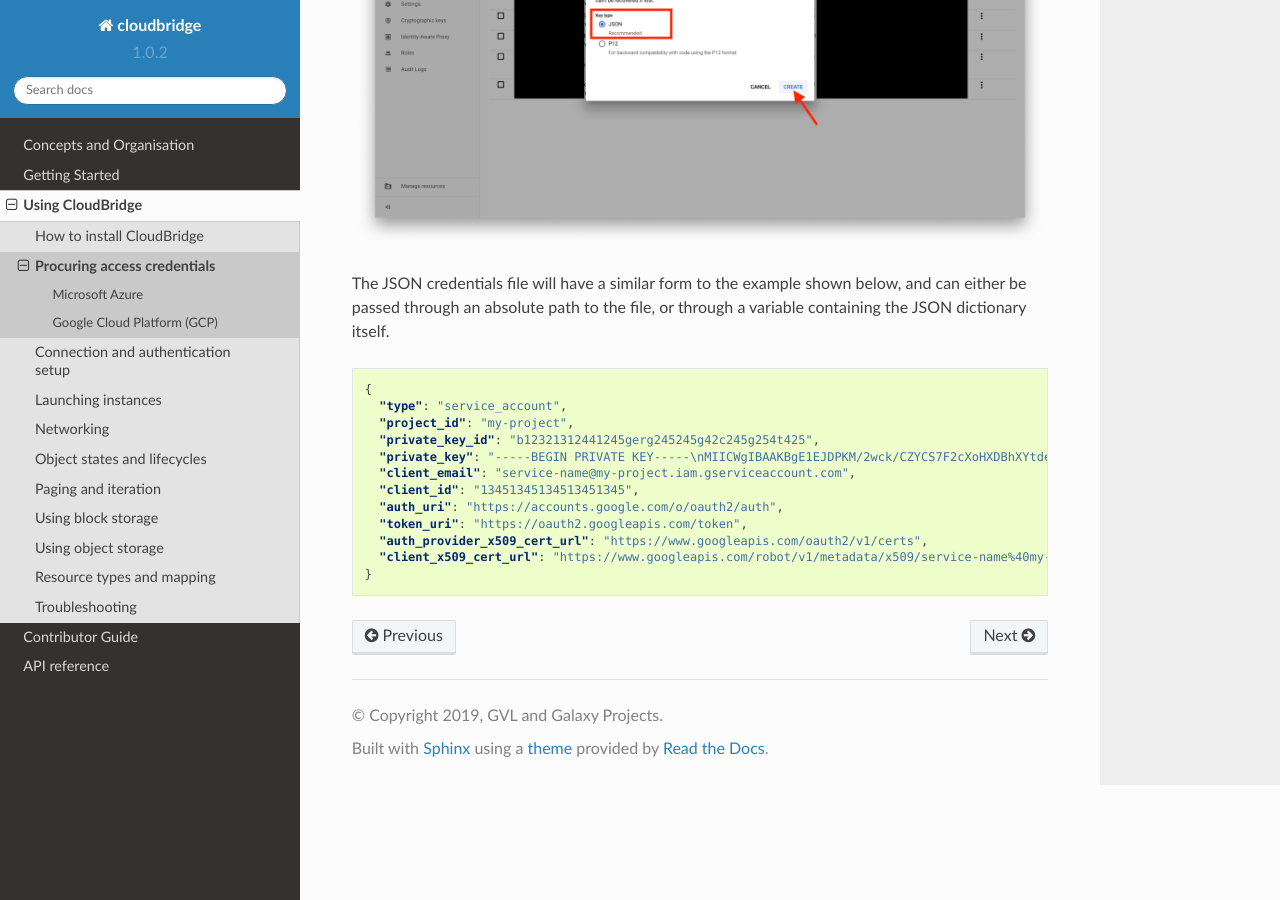
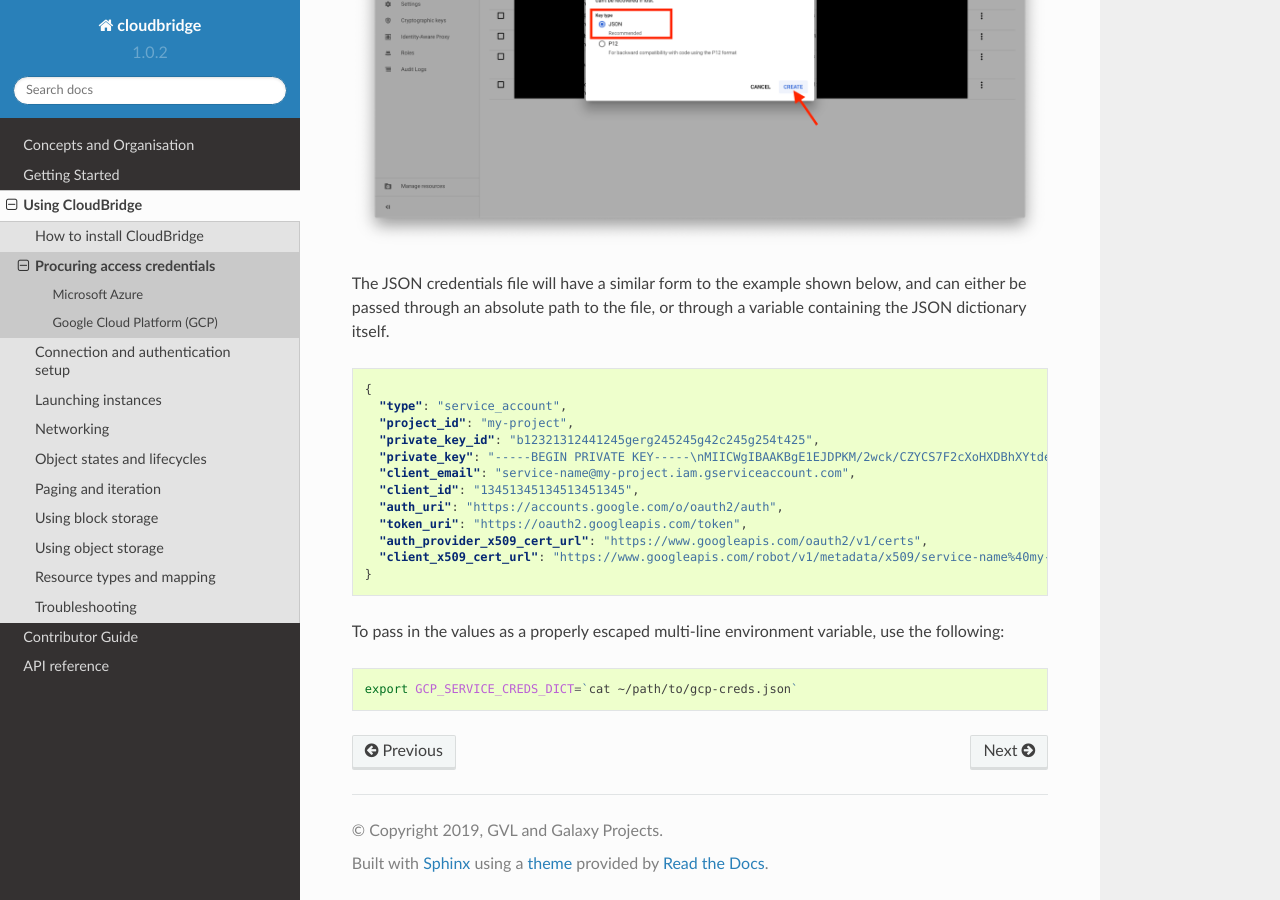
Before and after one commit to CloudVE/cloudbridge, a Sphinx documentation site: the page built from docs/topics/procuring_credentials.rst, in a window 1280 px wide and 900 px high, scrolled down 10041 px. Built offline with Sphinx 7.4.7 and the Read the Docs theme 2.0.0, drawn with Linux system fonts in a browser that asks for light colours.

Commit message:
Add instructions on exporting GCP service creds

```diff
--- a/docs/topics/procuring_credentials.rst
+++ b/docs/topics/procuring_credentials.rst
@@ -199,6 +199,13 @@ through a variable containing the JSON dictionary itself.
       "client_x509_cert_url": "https://www.googleapis.com/robot/v1/metadata/x509/service-name%40my-project.iam.gserviceaccount.com"
     }
 
+To pass in the values as a properly escaped multi-line environment variable, use
+the following:
+
+.. code-block:: shell
+
+    export GCP_SERVICE_CREDS_DICT=`cat ~/path/to/gcp-creds.json`
+
 
 .. Comments for documentation authors:
 .. When uploading pictures, process them using sips, as follows:
```
